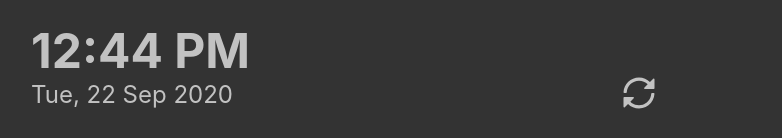
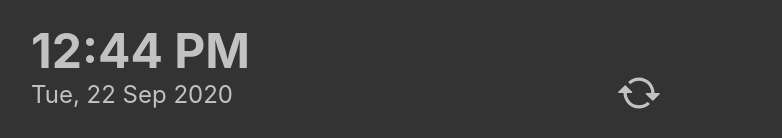
Before and after one commit to Daniel-Walsh/motivator, a React (Create React App) app: page / in a window 1280 px wide. In both pictures the pointer is over the icon 640 px from the left and 752 px from the top of the page. Shown: the part 659-797 px from the top of the page, without its empty margins (1-783 px from the left). Built offline with nearby package versions, Linux system fonts and the light colour scheme; a web font is replaced by a local one.

Commit message:
Added a rotate effect to the refresh button

```diff
--- a/src/App.scss
+++ b/src/App.scss
@@ -102,6 +102,11 @@ body {
   svg {
     width: 2rem;
     height: 2rem;
+    transition: transform 0.3s ease-in-out;
+  }
+
+  &:hover svg {
+    transform: rotate(45deg);
   }
 }
 
```
